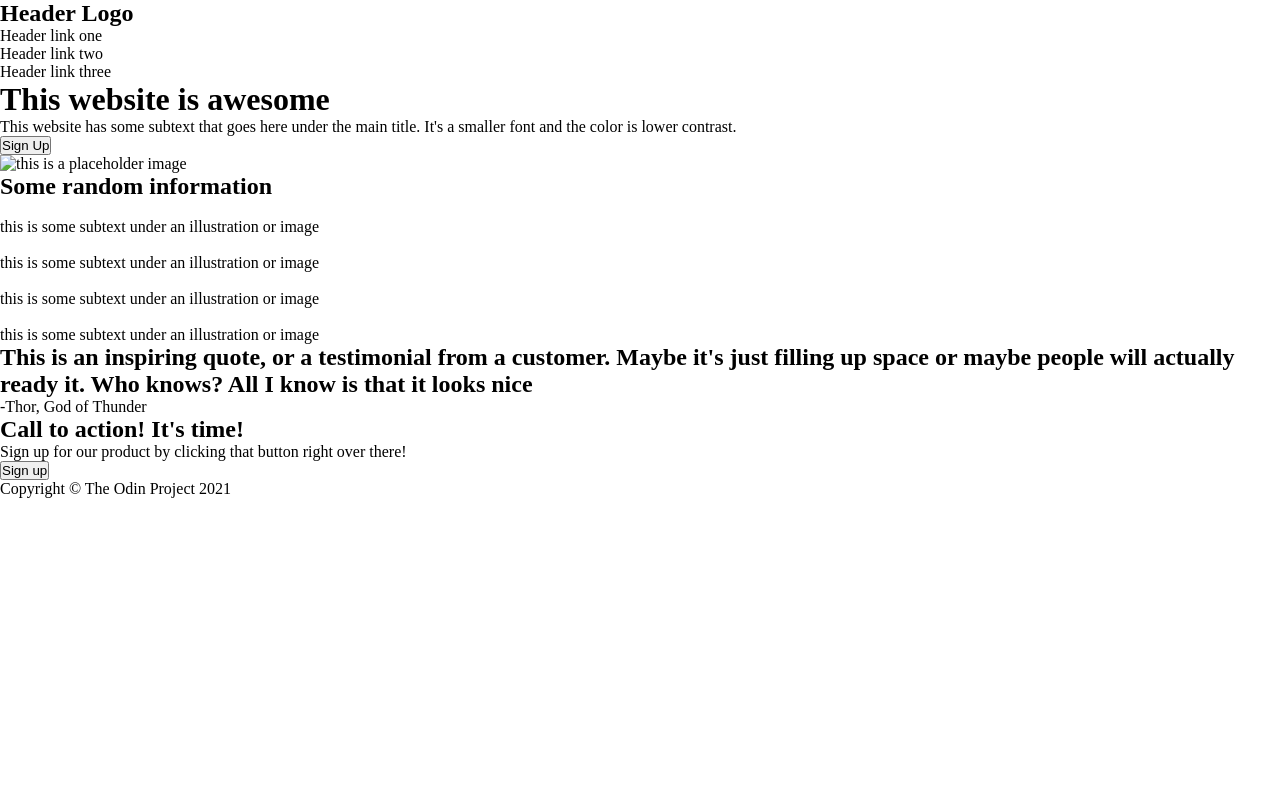
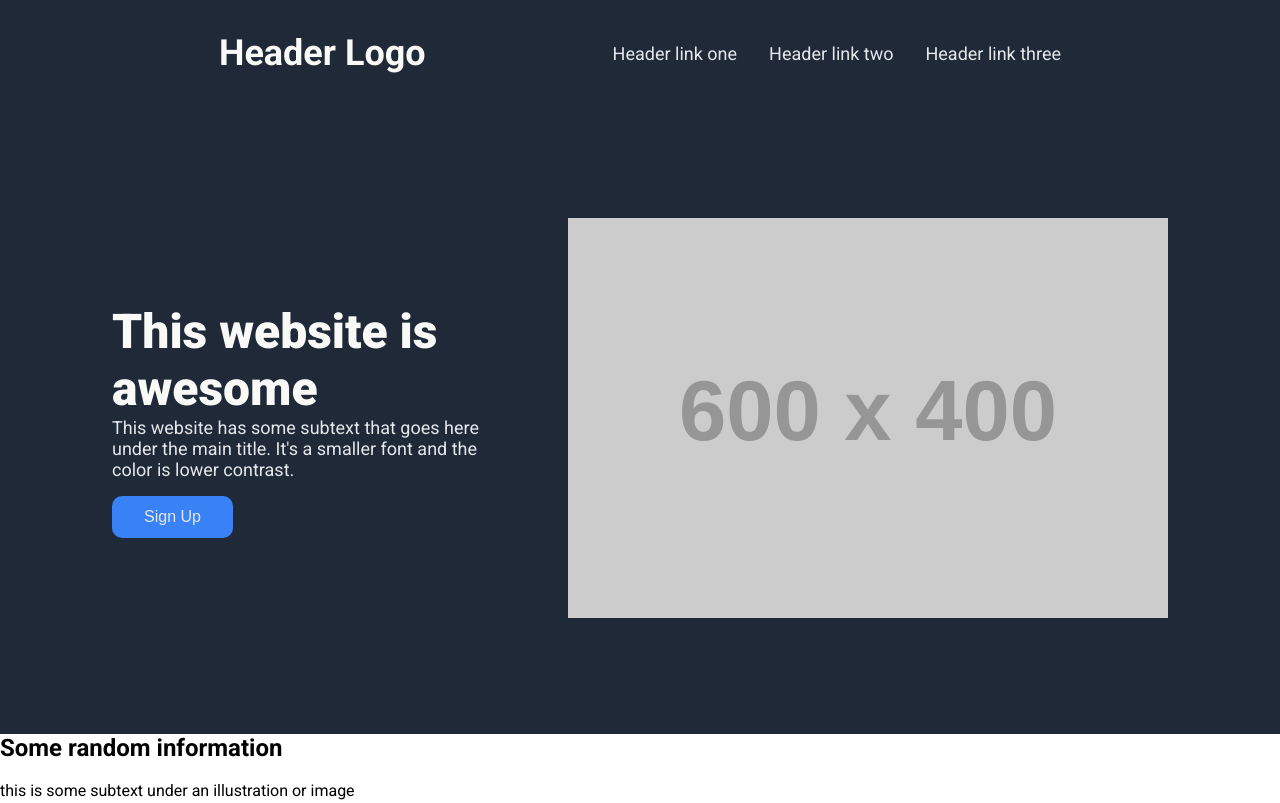
Before and after one commit to DjMcvay142/odin-landing-page, a plain HTML site: page index.html in a window 1280 px wide. Shown: the top 803 px of the page. Drawn offline with Linux system fonts and the light colour scheme; placeholder pictures from the web are drawn by us.

Commit message:
Implemented Hero CSS

```diff
--- a/index.html
+++ b/index.html
@@ -3,6 +3,12 @@
   <head>
     <meta charset="utf-8" />
     <link rel="stylesheet" href="/styles.css" />
+    <link rel="preconnect" href="https://fonts.googleapis.com" />
+    <link rel="preconnect" href="https://fonts.gstatic.com" crossorigin />
+    <link
+      href="https://fonts.googleapis.com/css2?family=Roboto:ital,wght@0,100..900;1,100..900&display=swap"
+      rel="stylesheet"
+    />
   </head>
   <body>
     <header>
@@ -10,16 +16,14 @@
         <div class="nav-logo">
           <h1>Header Logo</h1>
         </div>
-        <div class="nav-links">
-          <ul>
-            <li class="nav-link">Header link one</li>
-            <li class="nav-link">Header link two</li>
-            <li class="nav-link">Header link three</li>
-          </ul>
-        </div>
+        <ul class="nav-links">
+          <li class="nav-link">Header link one</li>
+          <li class="nav-link">Header link two</li>
+          <li class="nav-link">Header link three</li>
+        </ul>
       </nav>
       <div class="header-hero">
-        <div class="text-container">
+        <div class="hero-container">
           <h1>This website is awesome</h1>
           <p>
             This website has some subtext that goes here under the main title.
@@ -27,8 +31,12 @@
           </p>
           <button class="hero-button">Sign Up</button>
         </div>
-        <div class="image-container">
-          <img class="hero-img" src="" alt="this is a placeholder image" />
+        <div class="hero-container">
+          <img
+            class="hero-img"
+            src="https://placehold.co/600x400"
+            alt="this is a placeholder image"
+          />
         </div>
       </div>
     </header>
--- a/styles.css
+++ b/styles.css
@@ -2,3 +2,71 @@
   margin: 0;
   padding: 0;
 }
+
+body {
+  font-family: Roboto;
+}
+
+header {
+  background-color: #1f2937;
+  display: flex;
+  flex-direction: column;
+}
+
+.navbar {
+  display: flex;
+  flex-direction: row;
+  justify-content: space-evenly;
+  align-items: center;
+  padding: 2rem;
+}
+
+.nav-logo {
+  color: #f9faf8;
+  font-size: 24px;
+}
+
+.nav-links {
+  display: flex;
+  flex-direction: row;
+  list-style: none;
+  gap: 2rem;
+}
+
+.nav-link {
+  color: #e5e7eb;
+  font-size: 18px;
+}
+
+.header-hero {
+  display: flex;
+  flex-direction: row;
+  justify-content: space-between;
+  align-items: center;
+  padding: 5rem;
+}
+
+.hero-container {
+  padding: 2rem;
+}
+
+.hero-container h1 {
+  font-size: 48px;
+  color: #f9faf8;
+  font-weight: 900;
+}
+
+.hero-container p {
+  font-size: 18px;
+  color: #e5e7eb;
+}
+
+.hero-button {
+  background-color: #3882f6;
+  color: #e5e7eb;
+  margin-top: 1rem;
+  padding: 0.75rem 2rem;
+  border-radius: 10px;
+  border: none;
+  font-size: 1rem;
+}
```
